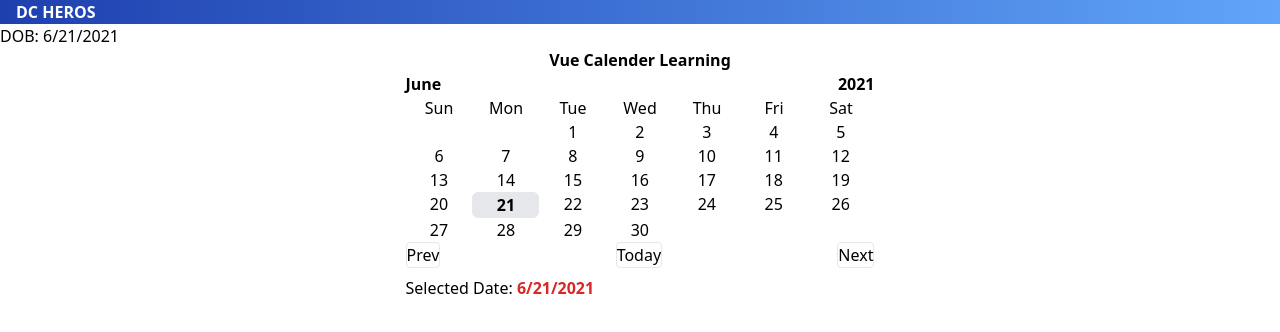
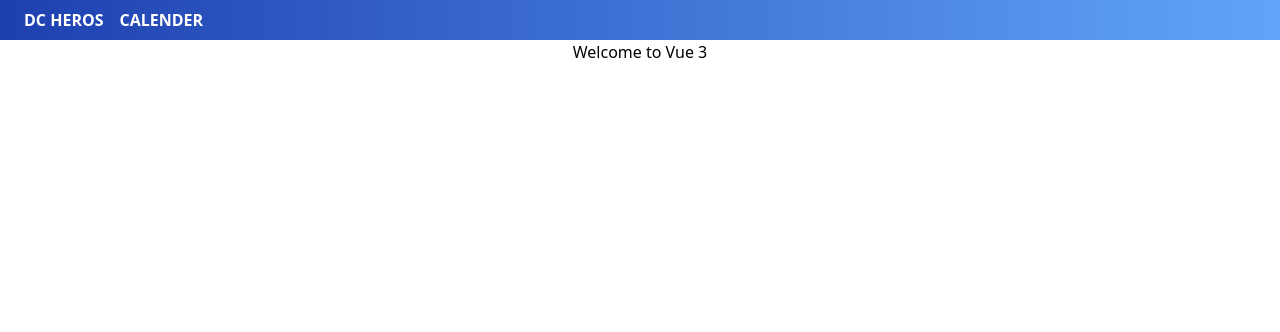
Before and after one commit to ashishakya/vue3, a Vue app: page / in a window 1280 px wide. Shown: the top 332 px of the page. Built offline with nearby package versions, Linux system fonts and the light colour scheme.

Commit message:
Vue router setup

```diff
--- a/package.json
+++ b/package.json
@@ -12,7 +12,8 @@
     "core-js": "^3.6.5",
     "postcss": "^7",
     "tailwindcss": "npm:@tailwindcss/postcss7-compat",
-    "vue": "^3.0.0"
+    "vue": "^3.0.0",
+    "vue-router": "^4.0.8"
   },
   "devDependencies": {
     "@vue/cli-plugin-babel": "~4.5.0",
--- a/src/App.vue
+++ b/src/App.vue
@@ -1,8 +1,8 @@
 <template>
   <AppHeader/>
-  DOB: {{ dob }}
   <div class="w-full flex">
-    <CalenderPractise v-model="dob"/>
+    <router-view/>
+<!--    <CalenderPractise v-model="dob"/>-->
 <!--    <Calender/>-->
 <!--    <DCHeros/>-->
   </div>
@@ -12,7 +12,7 @@
 import AppHeader from "./components/AppHeader";
 // import DCHeros from "./components/DCHeros";
 // import Calender from "./components/Calender";
-import CalenderPractise from "./components/CalenderPractise";
+// import CalenderPractise from "./components/CalenderPractise";
 
 export default {
   data(){
@@ -25,7 +25,7 @@ export default {
     // DCHeros,
     AppHeader,
     // Calender,
-    CalenderPractise
+    // CalenderPractise
   },
 }
 </script>
--- /dev/null
+++ b/src/Pages/Home.vue
@@ -0,0 +1,13 @@
+<template>
+  <div class="m-auto">
+  <h1 class="text-center">Welcome to Vue 3</h1>
+  </div>
+</template>
+
+<script>
+export default {}
+</script>
+
+<style scoped>
+
+</style>
--- a/src/components/AppHeader.vue
+++ b/src/components/AppHeader.vue
@@ -1,6 +1,7 @@
 <template>
-<nav class="w-full bg-gradient-to-r from-blue-800 to-blue-400">
-  <a href="" class="text-white px-4 py-2 font-bold">DC HEROS</a>
+<nav class="w-full bg-gradient-to-r from-blue-800 to-blue-400 text-white px-4 py-2 font-bold">
+  <router-link to="/dc-heros" class="mx-2">DC HEROS</router-link>
+  <router-link to="/calender"  class="mx-2">CALENDER</router-link>
 </nav>
 </template>
 
--- a/src/main.js
+++ b/src/main.js
@@ -1,6 +1,7 @@
 import { createApp } from 'vue'
 import App from './App.vue'
 import "./assets/style.css"
+import router from "./router"
 
 
-createApp(App).mount('#app')
+createApp(App).use(router).mount('#app')
--- /dev/null
+++ b/src/router.js
@@ -0,0 +1,30 @@
+import {createRouter, createWebHistory} from "vue-router";
+import DCHeros from "./Pages/DCHeros";
+import Calender from "./Pages/Calender";
+import Home from "./Pages/Home";
+
+
+const routes = [
+    {
+        path: '/',
+        name: 'home',
+        component: Home,
+    },
+    {
+        path: '/dc-heros',
+        name: 'dcheros',
+        component: DCHeros,
+    },
+    {
+        path: '/calender',
+        name: 'calender',
+        component: Calender,
+    },
+];
+
+const router = createRouter({
+    routes,
+    history:createWebHistory()
+});
+
+export default router
```
Also changed, not shown: src/Pages/Calender.vue (renamed from src/components/Calender.vue), src/Pages/CalenderPractise.vue (renamed from src/components/CalenderPractise.vue), src/Pages/DCHeros.vue (renamed from src/components/DCHeros.vue), 1 other file (tests, documents, lock files or other folders).
